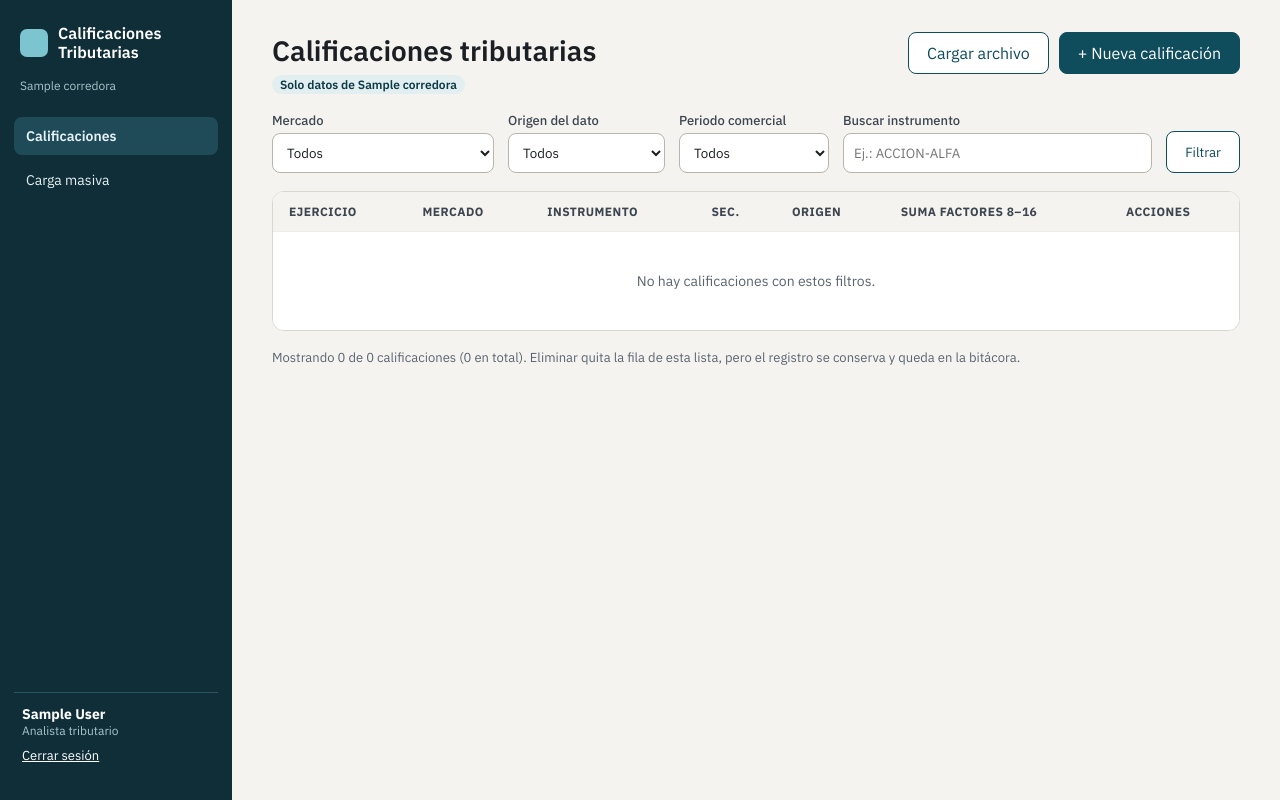
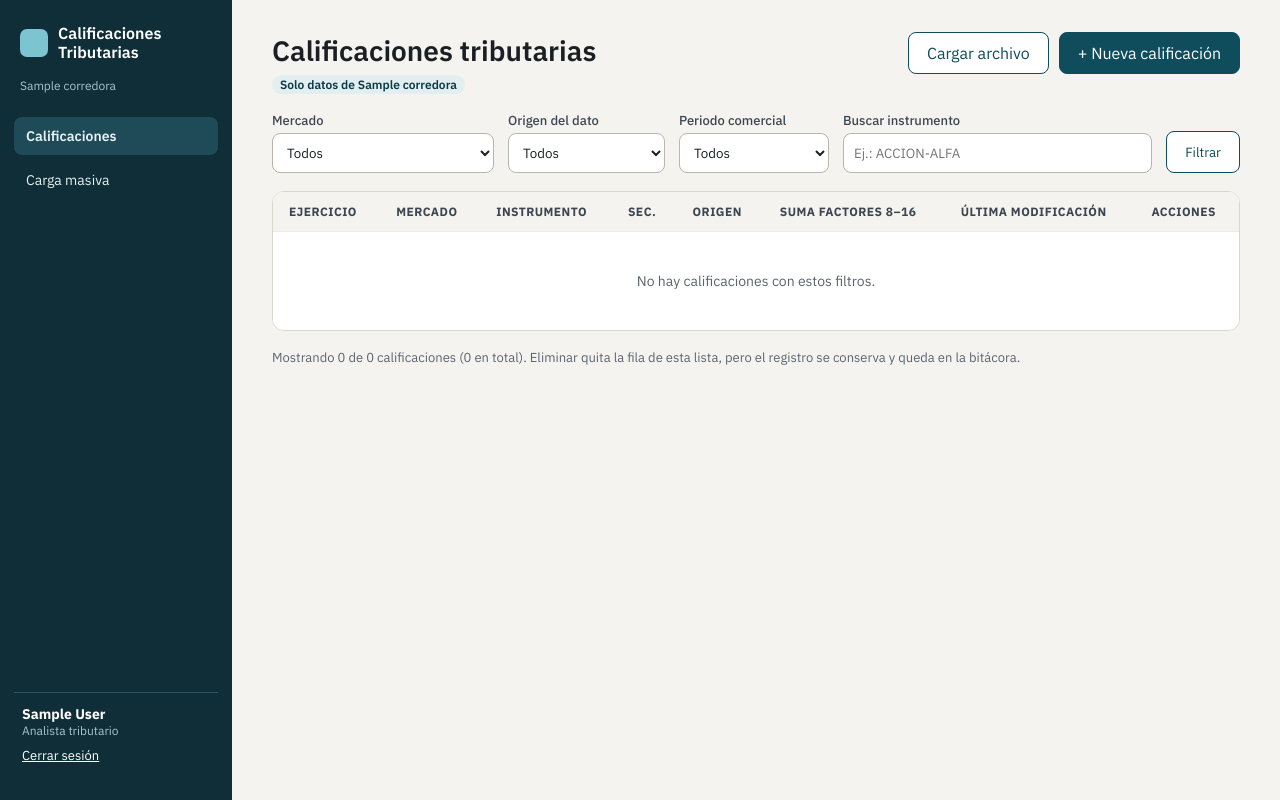
Before and after one commit to Patrolox468/ES2_NUAM, a Django app: page /calificaciones/ in a window 1280 px wide. Run offline with Django 4.2, Linux system fonts and the light colour scheme; a user stored in the database is signed in; tables that the repository leaves empty hold one stand-in row (values such as "Sample post"); parts of the project's set-up code (start-up, migrations or seed data) failed here and were passed over.

Commit message:
Mostrar en la grilla la fecha de última modificación de cada calificación.

```diff
--- a/templates/calificaciones/lista.html
+++ b/templates/calificaciones/lista.html
@@ -42,7 +42,7 @@
   <table class="tabla">
     <thead>
       <tr><th>Ejercicio</th><th>Mercado</th><th>Instrumento</th><th>Sec.</th><th>Origen</th>
-          <th>Suma factores {{ columnas_regla.0 }}–{{ columnas_regla.1 }}</th>{% if user.perfil.puede_editar %}<th>Acciones</th>{% endif %}</tr>
+          <th>Suma factores {{ columnas_regla.0 }}–{{ columnas_regla.1 }}</th><th>Última Modificación</th>{% if user.perfil.puede_editar %}<th>Acciones</th>{% endif %}</tr>
     </thead>
     <tbody>
     {% for c in pagina %}
@@ -53,6 +53,7 @@
         <td>{{ c.secuencia }}</td>
         <td><span class="etiqueta {% if c.origen == 'BOLSA' %}gris{% endif %}">{{ c.get_origen_display }}</span></td>
         <td><span class="mono">{{ c.suma_factores|coma }}</span> <small style="color:#1b7f4b;font-weight:600">cumple</small></td>
+        <td>{{ c.modificada|date:"d-m-Y" }}</td>
         {% if user.perfil.puede_editar %}
         <td style="white-space:nowrap">
           <a href="{% url 'calificaciones:editar' c.pk %}" style="font-weight:600;text-decoration:none">Editar</a>
@@ -61,7 +62,7 @@
         {% endif %}
       </tr>
     {% empty %}
-      <tr><td colspan="7" style="text-align:center;padding:40px" class="apagado">No hay calificaciones con estos filtros.</td></tr>
+      <tr><td colspan="{% if user.perfil.puede_editar %}8{% else %}7{% endif %}" style="text-align:center;padding:40px" class="apagado">No hay calificaciones con estos filtros.</td></tr>
     {% endfor %}
     </tbody>
   </table>
```
